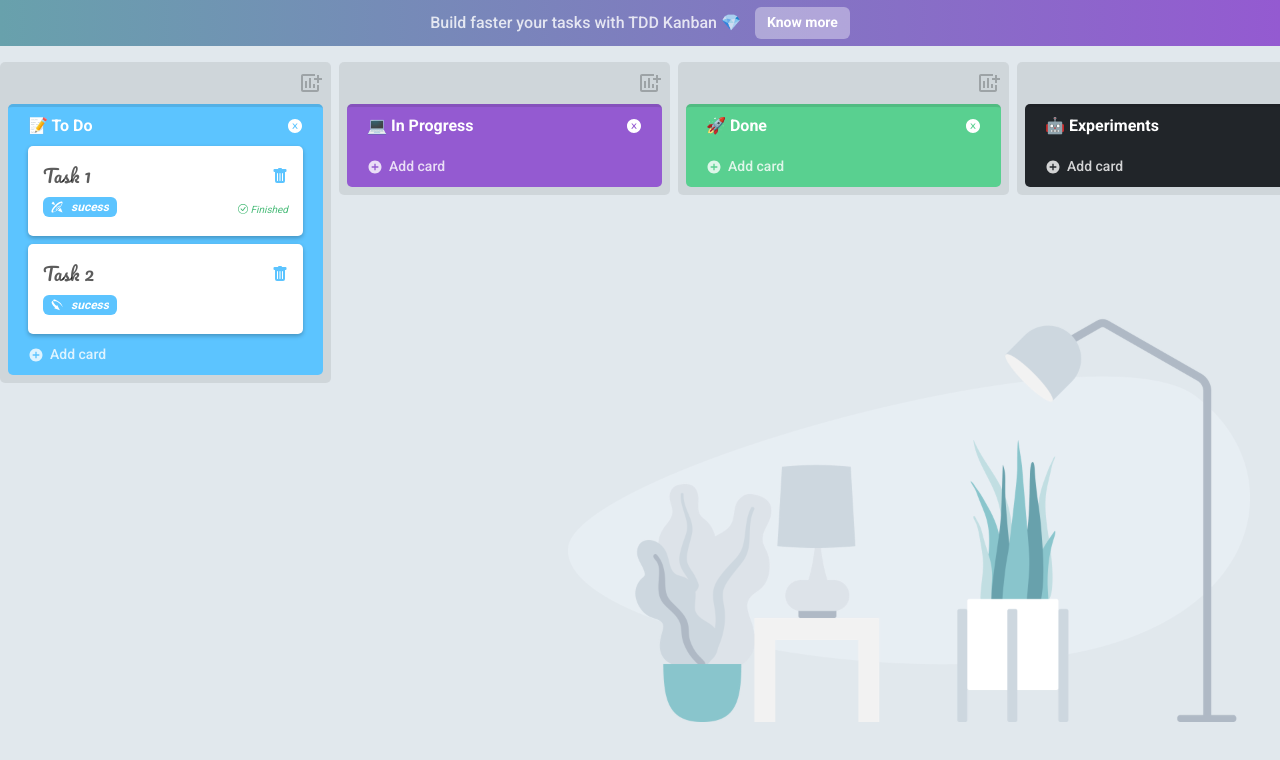
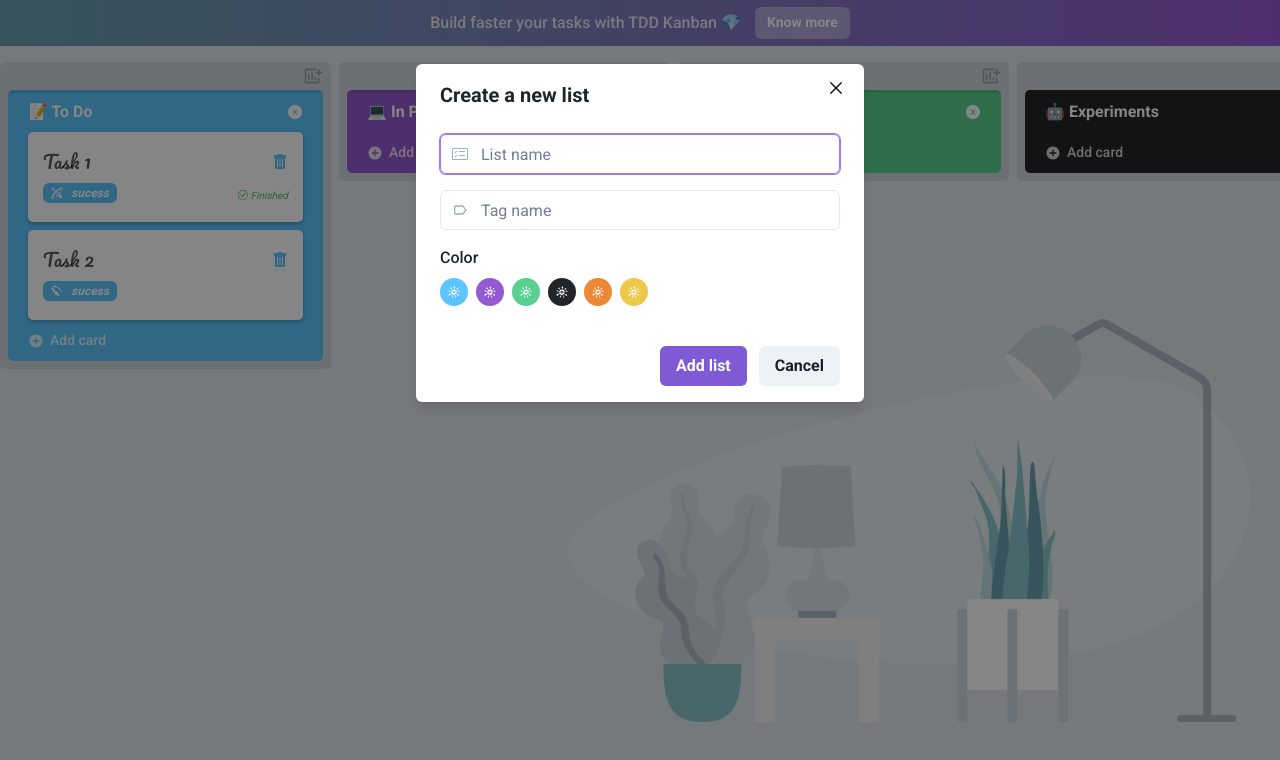
Before and after one commit to tpaphysics/tdd-kanban, a React (Vite) app: page / in a window 1280 px wide. Both pictures are taken after a click on the icon 311 px from the left and 82 px from the top of the page. Shown: the top 760 px of the page. Built offline with nearby package versions, Linux system fonts and the light colour scheme.

Commit message:
style: formAddList creation and styling change in KanbanColumn

```diff
--- a/src/Components/FormAddCard/index.tsx
+++ b/src/Components/FormAddCard/index.tsx
@@ -57,16 +57,6 @@ function FormAddCard() {
               onChange={handleChange}
               value={newTask}
               placeholder='Write a new task'
-              fontSize='14px'
-              fontWeight='500'
-              lineHeight='21px'
-              textAlign='left'
-              _placeholder={{
-                fontSize: '14px',
-                fontWeight: '400',
-                lineHeight: '21px',
-                color: 'gray.400',
-              }}
             />
           </InputGroup>
           <Button
--- /dev/null
+++ b/src/Components/FormAddList/FormAddList.tsx
@@ -0,0 +1,129 @@
+/* eslint-disable react/no-children-prop */
+
+import {
+  useDisclosure,
+  Button,
+  Modal,
+  ModalOverlay,
+  ModalContent,
+  ModalHeader,
+  ModalCloseButton,
+  ModalBody,
+  FormControl,
+  FormLabel,
+  Input,
+  ModalFooter,
+  Icon,
+  InputLeftElement,
+  InputGroup,
+  HStack,
+  Circle,
+} from '@chakra-ui/react';
+import { useRef, useState } from 'react';
+import { BsCardChecklist } from 'react-icons/bs';
+import { GiGooeyEyedSun } from 'react-icons/gi';
+import { MdAddChart, MdLabelOutline } from 'react-icons/md';
+import colors from '../../data/colors';
+
+function FormAddList() {
+  const { isOpen, onOpen, onClose } = useDisclosure();
+  const [newListName, setNewListName] = useState('');
+
+  const [tagName, setTagName] = useState('');
+
+  const initialRef = useRef(null);
+  const finalRef = useRef(null);
+
+  return (
+    <>
+      <Icon
+        as={MdAddChart}
+        onClick={onOpen}
+        color='blackAlpha.400'
+        w='20px'
+        h='20px'
+        ml='auto'
+        mb='-1'
+        cursor='pointer'
+      />
+
+      <Modal
+        initialFocusRef={initialRef}
+        finalFocusRef={finalRef}
+        isOpen={isOpen}
+        onClose={onClose}
+      >
+        <ModalOverlay />
+        <ModalContent>
+          <ModalHeader>Create a new list</ModalHeader>
+          <ModalCloseButton />
+          <ModalBody pb={6}>
+            <FormControl>
+              <InputGroup size='md' placeholder='New task' borderRadius='5px'>
+                <InputLeftElement
+                  pointerEvents='none'
+                  children={
+                    <Icon
+                      data-testid='input-icon'
+                      as={BsCardChecklist}
+                      color={newListName === '' ? 'gray.400' : 'purple.400'}
+                    />
+                  }
+                />
+                <Input
+                  ref={initialRef}
+                  focusBorderColor='purple.400'
+                  data-testid='task-input'
+                  onChange={(event) => setNewListName(event.target.value as string)}
+                  value={newListName}
+                  placeholder='List name'
+                />
+              </InputGroup>
+            </FormControl>
+
+            <FormControl mt={4}>
+              <InputGroup size='md' placeholder='New task' borderRadius='5px'>
+                <InputLeftElement
+                  pointerEvents='none'
+                  children={
+                    <Icon
+                      data-testid='input-icon'
+                      as={MdLabelOutline}
+                      color={tagName === '' ? 'gray.400' : 'purple.400'}
+                    />
+                  }
+                />
+                <Input
+                  focusBorderColor='purple.400'
+                  data-testid='task-input'
+                  onChange={(event) => setTagName(event.target.value as string)}
+                  value={tagName}
+                  placeholder='Tag name'
+                />
+              </InputGroup>
+            </FormControl>
+
+            <FormControl mt={4}>
+              <FormLabel>Color</FormLabel>
+              <HStack>
+                {colors.map((color) => (
+                  <Circle size='28px' bg={color} color='white' key={color}>
+                    <Icon as={GiGooeyEyedSun} w='12px' h='12px' cursor='pointer' />
+                  </Circle>
+                ))}
+              </HStack>
+            </FormControl>
+          </ModalBody>
+
+          <ModalFooter>
+            <Button colorScheme='purple' mr={3}>
+              Add list
+            </Button>
+            <Button onClick={onClose}>Cancel</Button>
+          </ModalFooter>
+        </ModalContent>
+      </Modal>
+    </>
+  );
+}
+export default FormAddList;
--- a/src/Components/KanbanColumn/index.tsx
+++ b/src/Components/KanbanColumn/index.tsx
@@ -1,7 +1,7 @@
 import React from 'react';
 import { IColumn } from '../../data/interfaces/IColumn';
 import KanbanColumnContainer from '../KanbanColumnContainer/KanbanColumnContainer';
-import KanbanColumnHeader from '../KanbanColumnHeader/KanbanColumnHeader';
+import FormAddList from '../FormAddList/FormAddList';
 import KanbanList from '../KanbanList';
 interface KanbanColumnProps {
   initialColumn: IColumn;
@@ -10,7 +10,7 @@ interface KanbanColumnProps {
 function KanbanColumn({ initialColumn: column }: KanbanColumnProps) {
   return (
     <KanbanColumnContainer>
-      <KanbanColumnHeader />
+      <FormAddList />
       {column.lists.map((list) => (
         <KanbanList list={list} key={list.id} />
       ))}
--- a/src/Components/KanbanColumnContainer/KanbanColumnContainer.tsx
+++ b/src/Components/KanbanColumnContainer/KanbanColumnContainer.tsx
@@ -1,11 +1,9 @@
 import { StackProps, VStack } from '@chakra-ui/react';
 import React from 'react';
-import columns from '../../data/columns';
 
 function KanbanColumnContainer({ children }: StackProps) {
-  const column = columns[0];
   return (
-    <VStack bg='blackAlpha.200' px='2' py='2' borderRadius='5px'>
+    <VStack bg='blackAlpha.200' pb='2' pt='1' px='2' borderRadius='5px'>
       {children}
     </VStack>
   );
--- a/src/Components/KanbanColumnHeader/KanbanColumnHeader.tsx
+++ b/src/Components/KanbanColumnHeader/KanbanColumnHeader.tsx
@@ -1,11 +1,11 @@
 import { Box, Flex, Icon } from '@chakra-ui/react';
 import React from 'react';
-import { MdAddChart } from 'react-icons/md';
+import FormAddList from '../FormAddList/FormAddList';
 
 function KanbanColumnHeader() {
   return (
     <Box as={Flex} w='100%' py='4px' alignItems='center' borderRadius='5px' h='26px'>
-      <Icon as={MdAddChart} color='blackAlpha.400' w='24px' h='24px' ml='auto' cursor='pointer' />
+      <FormAddList />
     </Box>
   );
 }
--- /dev/null
+++ b/src/data/colors.ts
@@ -0,0 +1 @@
+export default ['BLUE', 'PURPLE', 'GREEN', 'BLACK', 'ORANGE', 'YELLOW'];
```
